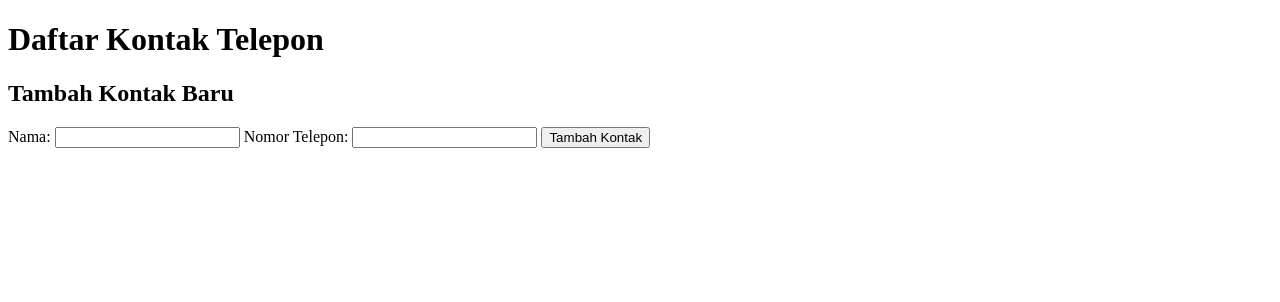
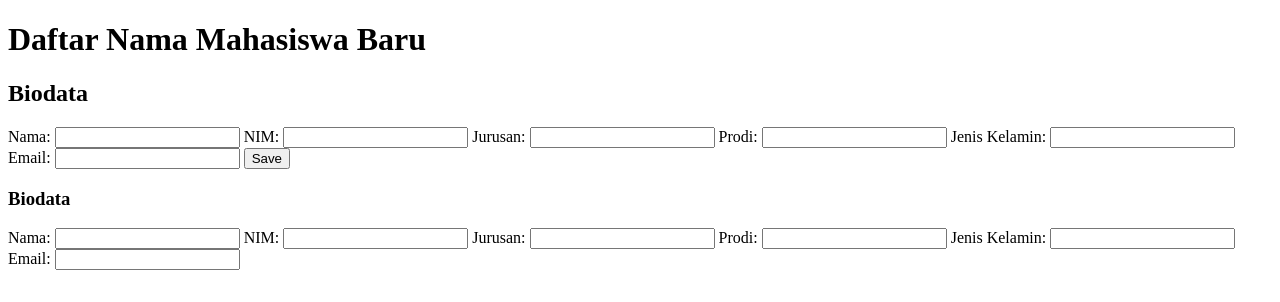
Before and after one commit to Jihanzanubiya/T-Rex, a plain HTML site: page MyAPI/index.html in a window 1280 px wide. Drawn offline with Linux system fonts and the light colour scheme; no server answers.

Commit message:
T-Rex #6
bjdisbjsj

```diff
--- a/MyAPI/index.html
+++ b/MyAPI/index.html
@@ -7,18 +7,40 @@
     <title>Document</title>
 </head>
 <body>
-    <h1>Daftar Kontak Telepon</h1>
+    <h1>Daftar Nama Mahasiswa Baru</h1>
     <ul id="contact-list"></ul>
 
-    <h2>Tambah Kontak Baru</h2>
+    <h2>Biodata</h2>
     <form id="add-contact-form">
         <label for="name">Nama:</label>
         <input type="text" id="name" required>
-        <label for="phone">Nomor Telepon:</label>
+        <label for="phone">NIM:</label>
         <input type="text" id="phone" required>
-        <button type="submit">Tambah Kontak</button>
+        <label for="name">Jurusan:</label>
+        <input type="text" id="name" required>
+        <label for="phone">Prodi:</label>
+        <input type="text" id="phone" required>
+        <label for="name">Jenis Kelamin:</label>
+        <input type="text" id="name" required>
+        <label for="phone">Email:</label>
+        <input type="text" id="phone" required>
+        <button type="submit">Save</button>
     </form>
 
+    <h3>Biodata</h3>
+    <form id="add-contact-form">
+        <label for="name">Nama:</label>
+        <input type="text" id="name" required>
+        <label for="phone">NIM:</label>
+        <input type="text" id="phone" required>
+        <label for="name">Jurusan:</label>
+        <input type="text" id="name" required>
+        <label for="phone">Prodi:</label>
+        <input type="text" id="phone" required>
+        <label for="name">Jenis Kelamin:</label>
+        <input type="text" id="name" required>
+        <label for="phone">Email:</label>
+        <input type="text" id="phone" required>
     <script>
         fetch('http://localhost:3000/contacts')
             .then((response) => response.json())
```
